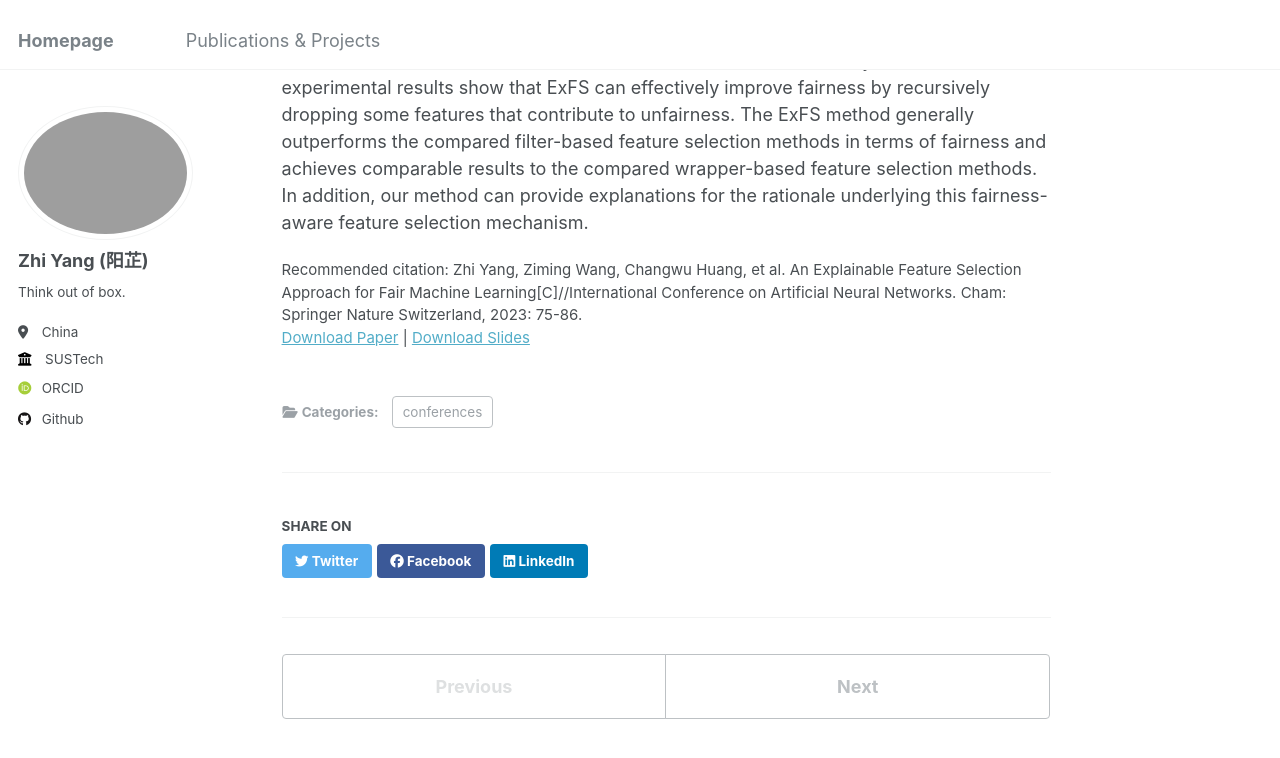
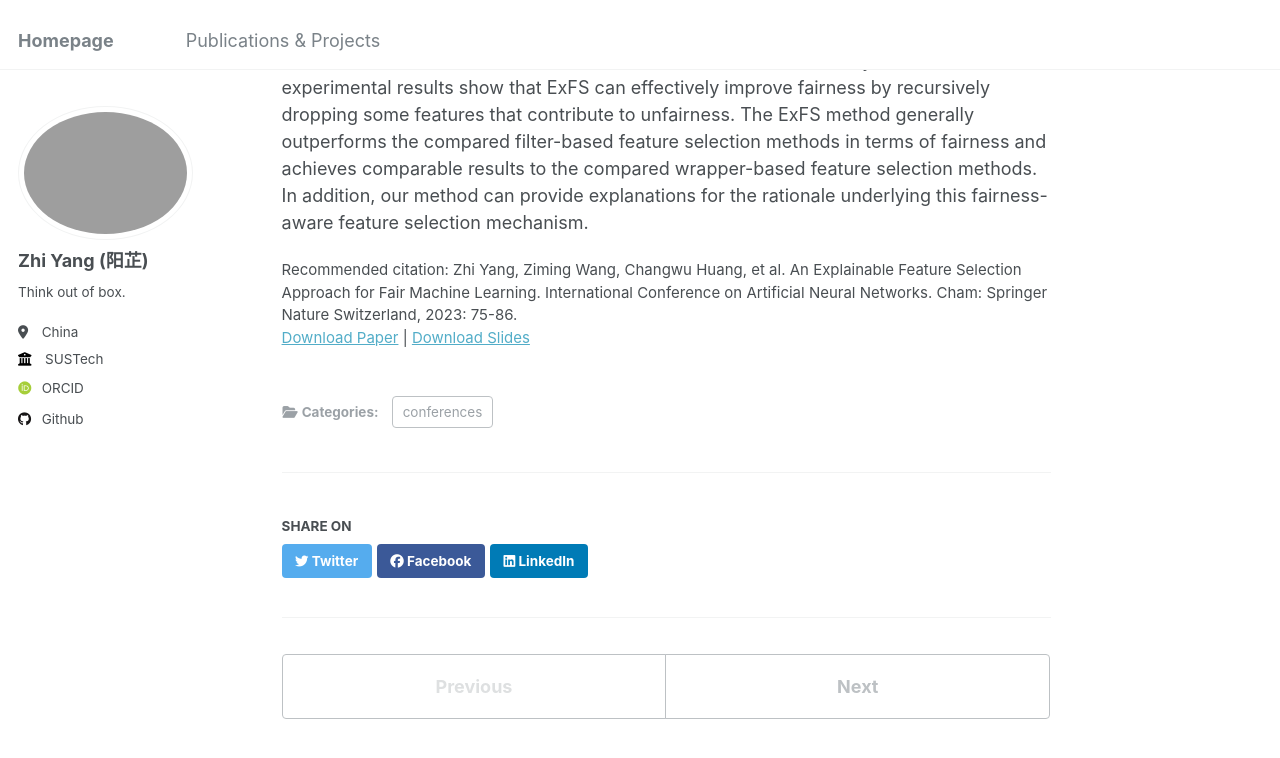
Before and after one commit to ruayz/ruayz.github.io, a Jekyll site: the page built from _publications/2023-09-01-paper-title-number-3.md, in a window 1280 px wide and 900 px high, scrolled down 400 px. Shown: the top 758 px of the window. Built offline with Jekyll 4.4.1, drawn with Linux system fonts in a browser that asks for light colours; some web fonts are replaced.

```diff
--- a/_publications/2023-09-01-paper-title-number-3.md
+++ b/_publications/2023-09-01-paper-title-number-3.md
@@ -8,7 +8,7 @@ date: 2023-9-01
 venue: 'International Conference on Artificial Neural Networks(ICANN)'
 slidesurl: 'http://ruayz.github.io/files/slides_icann.pdf'
 paperurl: 'http://ruayz.github.io/files/paper_icann.pdf'
-citation: 'Zhi Yang, Ziming Wang, Changwu Huang, et al. An Explainable Feature Selection Approach for Fair Machine Learning[C]//International Conference on Artificial Neural Networks. Cham: Springer Nature Switzerland, 2023: 75-86.'
+citation: 'Zhi Yang, Ziming Wang, Changwu Huang, et al. An Explainable Feature Selection Approach for Fair Machine Learning. International Conference on Artificial Neural Networks. Cham: Springer Nature Switzerland, 2023: 75-86.'
 ---
 
 Abstract: As machine learning (ML) algorithms are extensively adopted in various fields to make decisions of importance to human beings and our society, the fairness issue in algorithm decision-making has been widely studied. To mitigate unfairness in ML, many techniques have been proposed, including pre-processing, in-processing, and post-processing approaches. In this work, we propose an explainable feature selection (ExFS) method to improve the fairness of ML by recursively eliminating features that contribute to unfairness based on the feature attribution explanations of the model's predictions. To validate the effectiveness of our proposed ExFS method, we compare our approach with other fairness-aware feature selection methods on several commonly used datasets. The experimental results show that ExFS can effectively improve fairness by recursively dropping some features that contribute to unfairness. The ExFS method generally outperforms the compared filter-based feature selection methods in terms of fairness and achieves comparable results to the compared wrapper-based feature selection methods. In addition, our method can provide explanations for the rationale underlying this fairness-aware feature selection mechanism.
```
